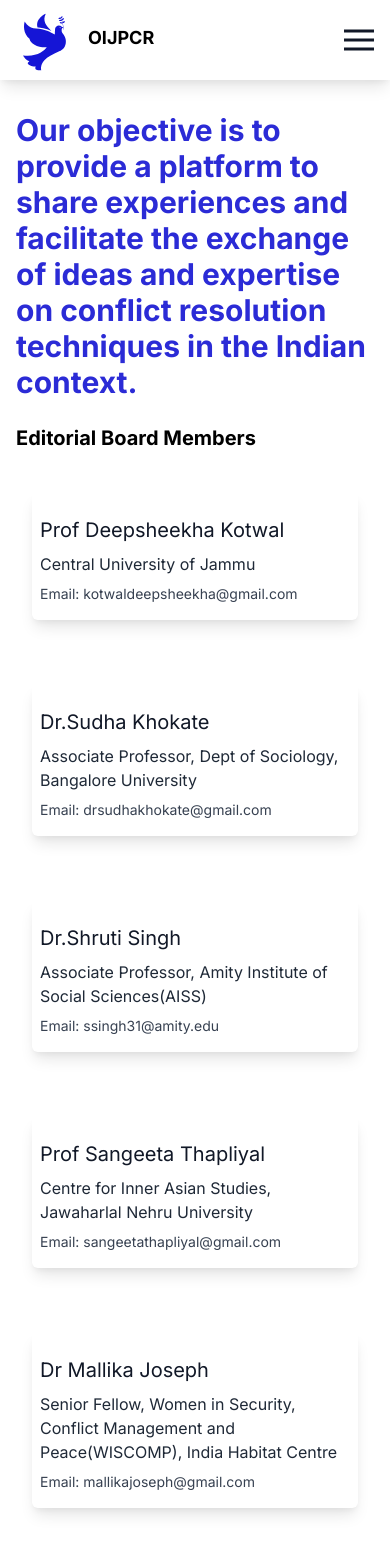
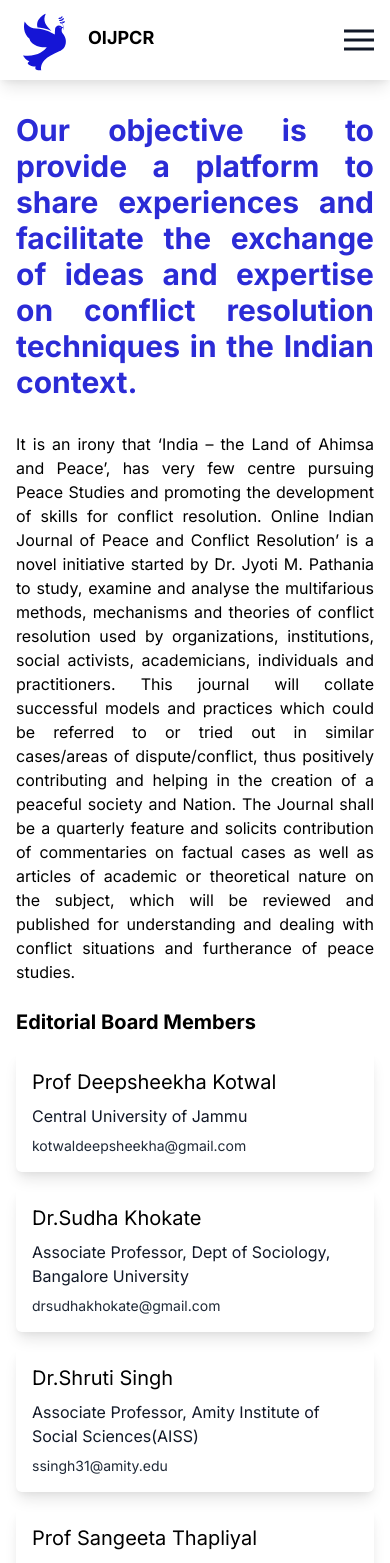
Before and after one commit to batman004/OIJPCR-front-end, a React (Create React App) app: page /about in a window 390 px wide. Shown: the top 1563 px of the page. Built offline with nearby package versions, Linux system fonts and the light colour scheme.

Commit message:
add: team members

```diff
--- a/src/components/About/Description.js
+++ b/src/components/About/Description.js
@@ -4,19 +4,8 @@ const HeadingText =
         ' resolution techniques in the Indian context.'
 
 const AboutText =
-        'It is an irony that ‘India – the Land of Ahimsa and Peace’, ' +
-        'has very few centre pursuing Peace Studies and promoting the development' +
-        ' of skills for conflict resolution. The Journal will endeavour to highlight' +
-        ' and discuss conflict issues pertinent to the peace and stability of the sub-continent' +
-        ' and will develop a forum for networking, learning and information sharing to evolve innovative' +
-        ' methods for managing and resolving conflicts. Online Indian Journal of Peace and Conflict Resolution ' +
-        'is a novel initiative to study, examine and analyse the multifarious methods, mechanisms and theories of ' +
-        'conflict resolution used by organizations, institutions, social activists, academicians,individuals, practitioners ' +
-        'etc.in the resolution of various types of conflicts and thereby collate successful models and practices which could ' +
-        'be referred to or tried out in similar cases/areas of dispute, thus positively contributing and helping in the creation ' +
-        'of a peaceful society and Nation. The Journal shall be an quarterly feature and solicits contribution of commentaries on ' +
-        'factual cases as well as articles of academic or theoretical nature on the subject, which will be reviewed and published for' +
-        ' understanding and dealing with conflict situations and furtherance of peace studies.'
+        'It is an irony that ‘India – the Land of Ahimsa and Peace’, has very few centre pursuing Peace Studies and promoting the development of skills for conflict resolution. ' +
+        'Online Indian Journal of Peace and Conflict Resolution’ is a novel initiative started by Dr. Jyoti M. Pathania to study, examine and analyse the multifarious methods, mechanisms and theories of conflict resolution used by organizations, institutions, social activists, academicians, individuals and practitioners. This journal will collate successful models and practices which could be referred to or tried out in similar cases/areas of dispute/conflict, thus positively contributing and helping in the creation of a peaceful society and Nation. The Journal shall be a quarterly feature and solicits contribution of commentaries on factual cases as well as articles of academic or theoretical nature on the subject, which will be reviewed and published for understanding and dealing with conflict situations and furtherance of peace studies.'
 
 
 export { HeadingText, AboutText }
--- a/src/components/Home/Podcast/PodcastContainers.js
+++ b/src/components/Home/Podcast/PodcastContainers.js
@@ -1,12 +1,12 @@
-function Container (props) {
+function Container(props) {
   return (
-    <div className="flex flex-col lg:flex-row md:mx-4 mx-2 my-8 p-6 md:p-10 rounded-md shadow-xl border">
+    <div className="flex flex-col p-6 my-8 border rounded-md shadow-xl lg:flex-row md:mx-4 sm:mx-2 md:p-10">
       {props.children}
     </div>
   )
 }
 
-function Body (props) {
+function Body(props) {
   return (
     <div className="lg:w-2/3">
       {props.children}
--- a/src/components/Home/SideBar/Popular.js
+++ b/src/components/Home/SideBar/Popular.js
@@ -23,6 +23,7 @@ const Popular = () => {
     const url = `${config.host}journals/home/5`
     const res = await axios.get(url)
     return res?.data
+
   }
 
   return (
--- a/src/pages/About.js
+++ b/src/pages/About.js
@@ -11,13 +11,13 @@ const About = () => (
         {HeadingText}
       </Heading>
 
-      <EditorialBoardMembers />
-
       <Description>
         {AboutText}
       </Description>
 
-      <div className="mx-4">
+      <EditorialBoardMembers />
+
+      <div className="sm:mx-4">
         <Podcast />
       </div>
     </AboutContainer>
@@ -35,7 +35,7 @@ function AboutContainer(props) {
 
 function Heading(props) {
   return (
-    <h1 className="text-3xl font-bold md:text-6xl primary-color">
+    <h1 className="text-3xl font-bold text-justify md:text-left md:text-6xl primary-color">
       {props.children}
     </h1>
   )
@@ -43,7 +43,7 @@ function Heading(props) {
 
 function Description(props) {
   return (
-    <p className="mt-8 text-justify">
+    <p className="mt-8 text-justify lg:text-lg">
       {props.children}
     </p>
   )
@@ -80,28 +80,45 @@ const boardMembers = [
 
 function EditorialBoardMembers() {
   return (
-    <>
-      <div className='mt-6 mb-4'>
-        <h2 className='text-xl font-bold text-black md:text-2xl'>
+    <div className='mt-6 mb-8 lg:mt-12 lg:mb-16'>
+      <div className='mb-4 lg:mb-8'>
+        <h2 className='text-xl font-bold text-black md:text-2xl lg:text-3xl'>
           Editorial Board Members
         </h2>
       </div>
-      <div className='grid grid-cols-1 gap-4 md:grid-cols-2'>
+      <div className='grid grid-cols-1 gap-4 md:grid-cols-2 grid-flow-auto md:grid-flow-row'>
         {
           boardMembers.map((member, index) => {
             return (
-              <div className='px-2 py-4 mx-4 my-6 rounded-md shadow-lg lg:h-48'>
-                <h3 className='my-2 text-xl font-medium text-gray-900 md:text-2xl'>{member.name}</h3>
-                <p className='my-2 font-normal text-gray-800 text-md md:text-lg'>{member.university}</p>
-                <p className='text-sm font-light text-gray-700 md:text-md'>Email: {member.email}</p>
-              </div>
+              <BoardMemberCard
+                key={index}
+                name={member.name}
+                university={member.university}
+                email={member.email}
+              />
             )
           })
         }
       </div>
-    </>
+    </div>
   )
 }
 
 
+function BoardMemberCard({
+  name,
+  university,
+  email
+}) {
+  return (
+    <div className='grid grid-cols-1 gap-2 p-4 rounded-md shadow-lg lg:gap-4'>
+      <h3 className='text-xl font-medium text-black md:text-2xl'>{name}</h3>
+      <p className='font-normal text-gray-900 text-md md:text-lg'>{university}</p>
+      <p className='text-sm font-light text-gray-800 md:text-md'>
+        <a href={`mailto:${email}`} className='hover:text-blue-800 hover:underline'>{email}</a>
+      </p>
+    </div>
+  )
+}
+
 export default About
--- a/src/pages/Topic/Tag.js
+++ b/src/pages/Topic/Tag.js
@@ -7,22 +7,22 @@ import { useParams, useRouteMatch } from 'react-router-dom'
 
 const Tag = () => {
   const [journals, setJournals] = useState([])
-  const {tag} = useParams()
-  const {path, url} = useRouteMatch()
+  const { tag } = useParams()
+  const { path, url } = useRouteMatch()
 
   useEffect(() => {
     async function getJournals(tag) {
       const url = `${config.host}journals/tags/${tag}`
-      const {data: journals} = await axios.get(url)
+      const { data: journals } = await axios.get(url)
       setJournals(journals)
     }
     return getJournals(tag)
-  }, )
+  })
 
   return (
     <div className="flex-grow">
       <div className="px-4 py-6 mx-12 my-6">
-        <h1 className="text-gray-900 font-black text-5xl">{tag}</h1>
+        <h1 className="text-5xl font-black text-gray-900">{tag}</h1>
       </div>
       <div>
         <ArticleList
```
Also changed, not shown: src/pages/Home.js (+11 -11 lines).
